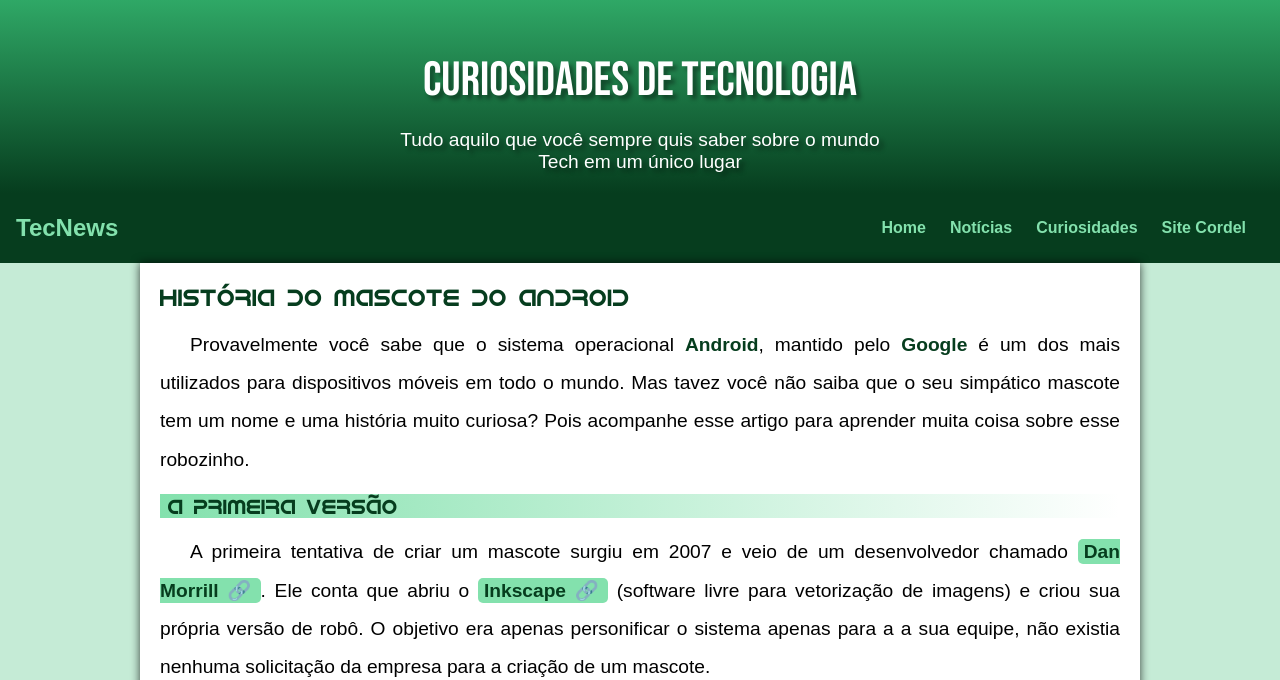
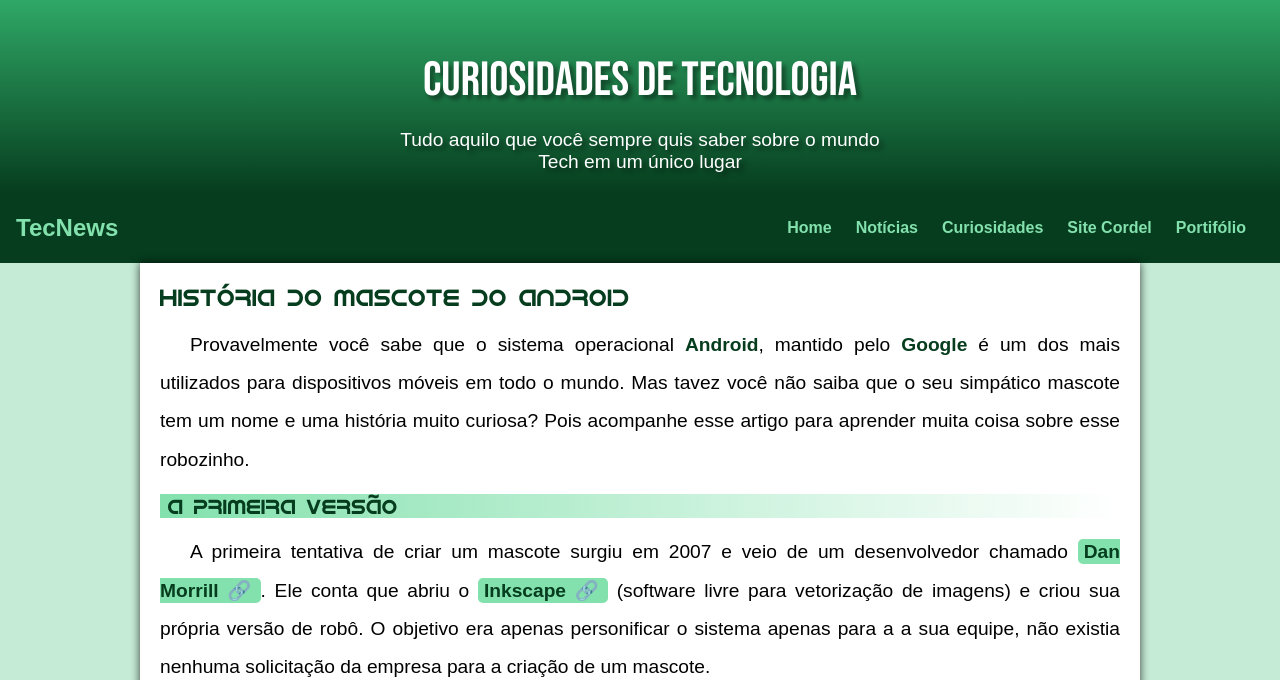
Before and after one commit to zIthalo/projeto-android, a plain HTML site: page index.html in a window 1280 px wide. Shown: the top 680 px of the page. Drawn offline with Linux system fonts and the light colour scheme.

Commit message:
Update index.html

```diff
--- a/index.html
+++ b/index.html
@@ -25,6 +25,7 @@
             <li><a href="#">Notícias</a></li>
             <li><a href="#">Curiosidades</a></li>
             <li><a href="https://zithalo.github.io/html-css-gg/challenges/modulo3/cordel.html" target="_blank" rel="external">Site Cordel</a></li>
+            <li><a href="https://zithalo.github.io/projeto-social/" target="_blank" rel="external">Portifólio</a></li>
         </ul>
     </nav>
     </header>
```
